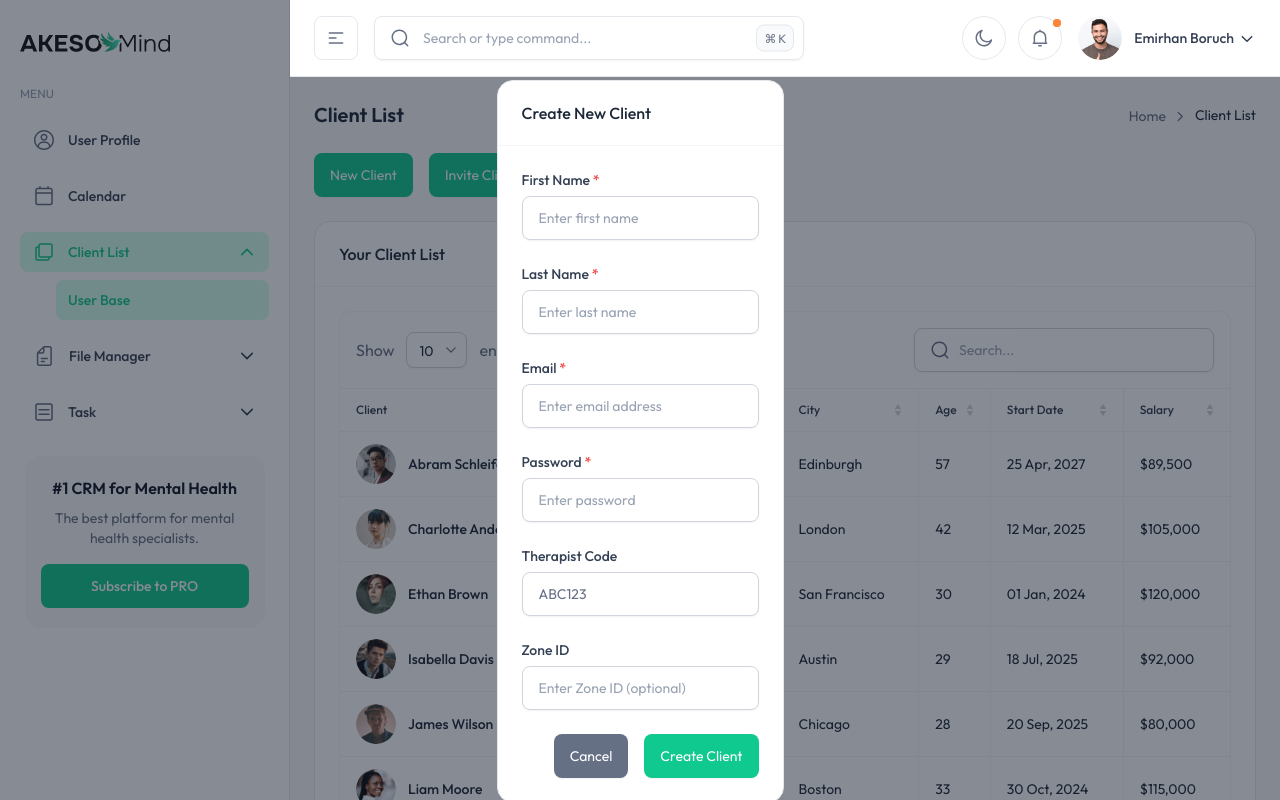
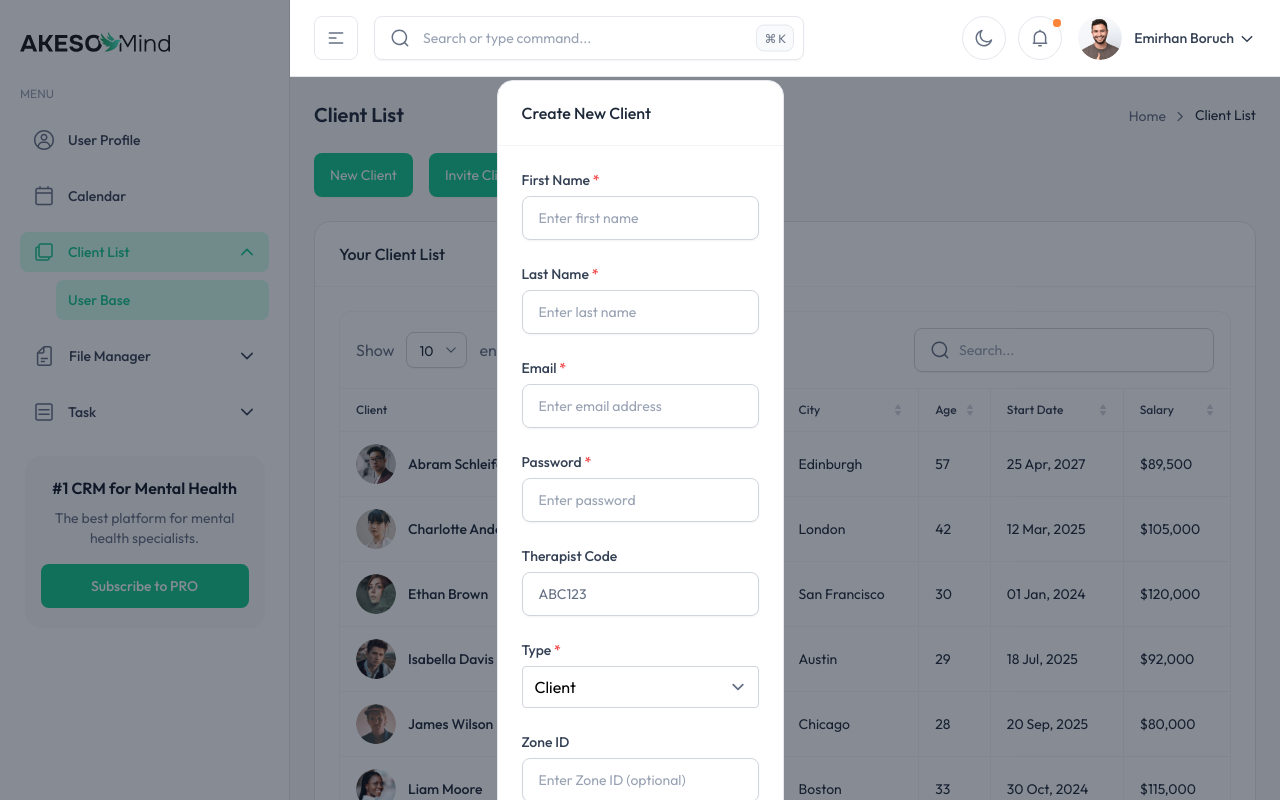
Before and after one commit to alexandrkolosov/akesomind, a React (Create React App) app: page /data-tables in a window 1280 px wide. Both pictures are taken after a click on the button "New Client". Shown: the top 800 px of the page. Built offline with nearby package versions, Linux system fonts and the light colour scheme.

Commit message:
modal window

```diff
--- a/src/components/modal/CreateClientModal.tsx
+++ b/src/components/modal/CreateClientModal.tsx
@@ -21,6 +21,7 @@ interface AddClientModalProps {
 }
 export {};
 
+// API request for client registration
 async function createClient(clientData: ClientData): Promise<Response> {
     return fetch("https://api.akesomind.com/api/user/createUser", {
         method: "POST",
@@ -31,7 +32,6 @@ async function createClient(clientData: ClientData): Promise<Response> {
     });
 }
 
-
 export default function CreateClientModal({ isOpen, onClose }: AddClientModalProps) {
     const [firstName, setFirstName] = useState("");
     const [lastName, setLastName] = useState("");
@@ -39,14 +39,15 @@ export default function CreateClientModal({ isOpen, onClose }: AddClientModalPro
     const [password, setPassword] = useState("");
     // Pre-populated; not editable:
     const therapistCode = "ABC123";
-    const type = "Client";
+    // Now allow the user to select the type
+    const [userType, setUserType] = useState("Client");
     const [zoneId, setZoneId] = useState("");
 
     const handleSubmit = async (e: React.FormEvent) => {
         e.preventDefault();
         // Validate required fields
-        if (!firstName.trim() || !lastName.trim() || !email.trim() || !password.trim()) {
-            alert("Please fill in the required fields: First Name, Last Name, Email, and Password");
+        if (!firstName.trim() || !lastName.trim() || !email.trim() || !password.trim() || !userType.trim()) {
+            alert("Please fill in the required fields: First Name, Last Name, Email, Password, and Type");
             return;
         }
         const clientData: ClientData = {
@@ -54,7 +55,7 @@ export default function CreateClientModal({ isOpen, onClose }: AddClientModalPro
             firstName,
             lastName,
             password,
-            type,
+            type: userType,
             therapistCode,
             zoneId: zoneId.trim() ? zoneId : undefined,
         };
@@ -72,6 +73,7 @@ export default function CreateClientModal({ isOpen, onClose }: AddClientModalPro
                 setLastName("");
                 setEmail("");
                 setPassword("");
+                setUserType("Client");
                 setZoneId("");
             } else if (response.status === 400) {
                 alert("Error: Email is already taken or the therapist code is incorrect.");
@@ -90,9 +92,8 @@ export default function CreateClientModal({ isOpen, onClose }: AddClientModalPro
 
     return (
         <div className="fixed inset-0 z-50 flex items-start justify-center bg-black bg-opacity-50 pt-20">
-            <ComponentCard
-            title="Create New Client">
-            <Form onSubmit={handleSubmit}>
+            <ComponentCard title="Create New Client">
+                <Form onSubmit={handleSubmit}>
                     <div className="grid grid-cols-1 gap-6">
                         {/* First Name (Required) */}
                         <div>
@@ -157,6 +158,22 @@ export default function CreateClientModal({ isOpen, onClose }: AddClientModalPro
                                 disabled
                             />
                         </div>
+                        {/* Type (Required) */}
+                        <div>
+                            <Label htmlFor="userType">
+                                Type <span className="text-red-500">*</span>
+                            </Label>
+                            <select
+                                id="userType"
+                                value={userType}
+                                onChange={(e) => setUserType(e.target.value)}
+                                className="w-full rounded border border-gray-300 px-3 py-2 focus:border-brand-300 focus:outline-none dark:border-gray-700 dark:bg-gray-900 dark:text-white"
+                                required
+                            >
+                                <option value="Client">Client</option>
+                                <option value="Therapist">Therapist</option>
+                            </select>
+                        </div>
                         {/* Zone ID (Optional) */}
                         <div>
                             <Label htmlFor="zoneId">Zone ID</Label>
@@ -173,7 +190,7 @@ export default function CreateClientModal({ isOpen, onClose }: AddClientModalPro
                             <Button size="sm" onClick={onClose} className="bg-gray-500">
                                 Cancel
                             </Button>
-                            <Button size="sm" /* Remove type="submit" if your Button component doesn't support it */>
+                            <Button size="sm">
                                 Create Client
                             </Button>
                         </div>
```
